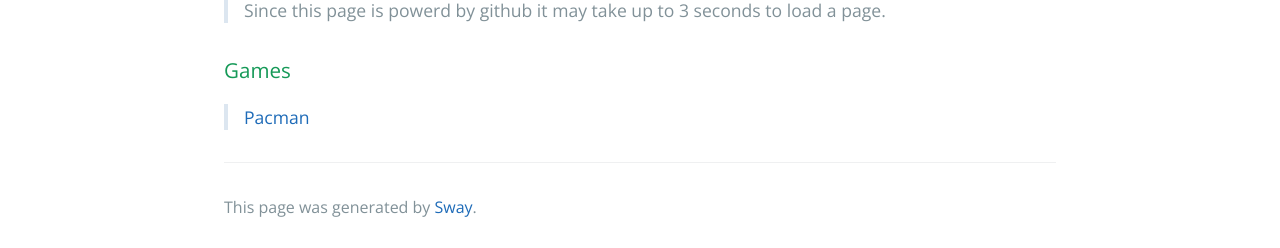
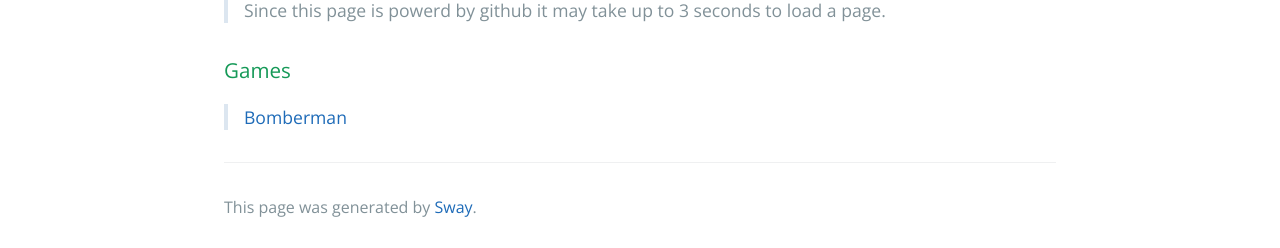
Before and after one commit to swaywork/swaywork.github.io, a Jekyll site: the page built from index.md, in a window 1280 px wide. Shown: the part 684-932 px from the top of the page. Built offline with Jekyll 4.4.1, drawn with Linux system fonts in a browser that asks for light colours.

Commit message:
Update index.md

```diff
--- a/index.md
+++ b/index.md
@@ -18,6 +18,6 @@ Swayworks is an easy to-use website for playing games in an embed. old-school ga
 
 ### Games
 
-> [Pacman](./bomberman.html)
+> [Bomberman](./bomberman.html)
 >
 >
```
